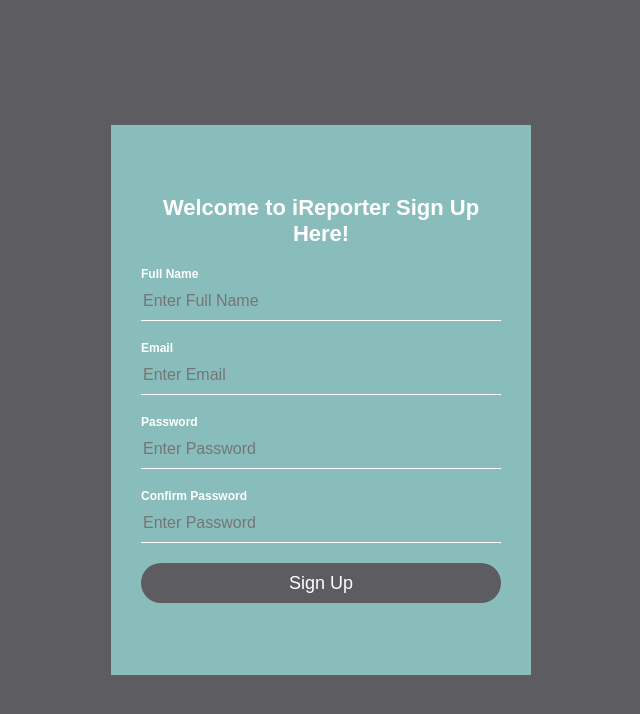
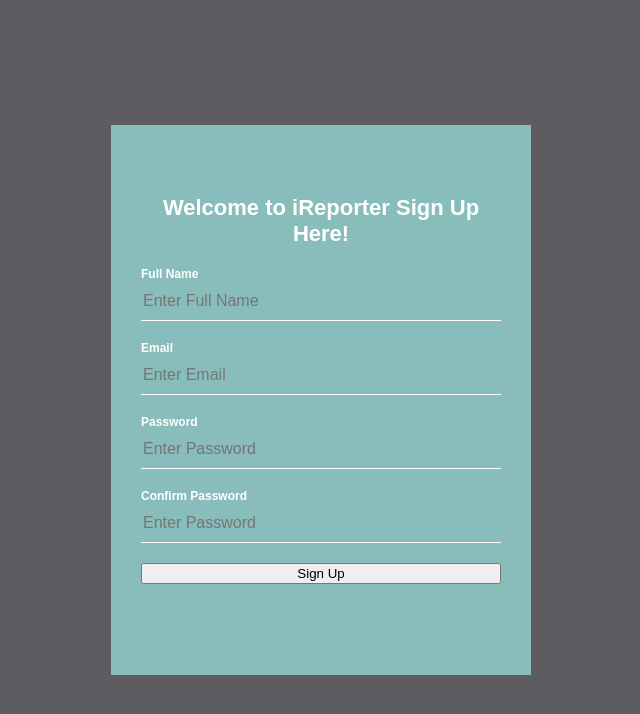
Before and after one commit to GitKanuhi/iReporter, a plain HTML site: page signup.html in a window 1280 px wide. Shown: the whole page, without its empty margins (319-959 px from the left). Drawn offline with Linux system fonts and the light colour scheme; files that its build step writes are made by us from their sources.

Commit message:
[Finishes #162112528 made changes on signup page

```diff
--- a/signup.html
+++ b/signup.html
@@ -1,6 +1,6 @@
 <html>
     <head><title>Sign Up</title>
-        <link rel="stylesheet" type="text/css" href="style.css">
+        <link rel="stylesheet" type="text/css" href="css/style.css">
     </head>
     <body>
 
@@ -15,7 +15,8 @@
                <input type="text" name="" placeholder="Enter Password">
                <p>Confirm Password</p>
                 <input type="text" name="" placeholder="Enter Password">
-               <input type="submit" name="" value="Sign Up">
+                <a href="dashboard.html">
+                    <input type="button" value="Sign Up"/></a>
            </form>
         </div>
     </body>
```
